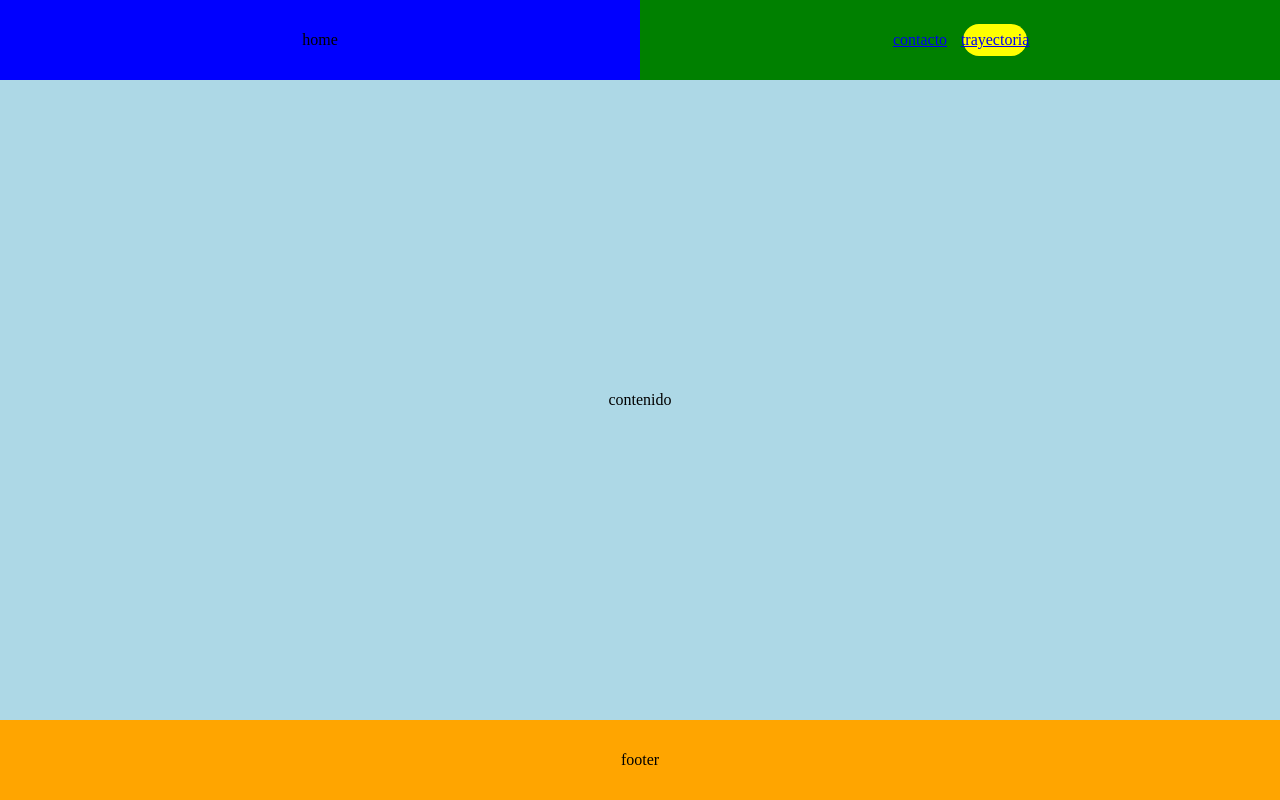
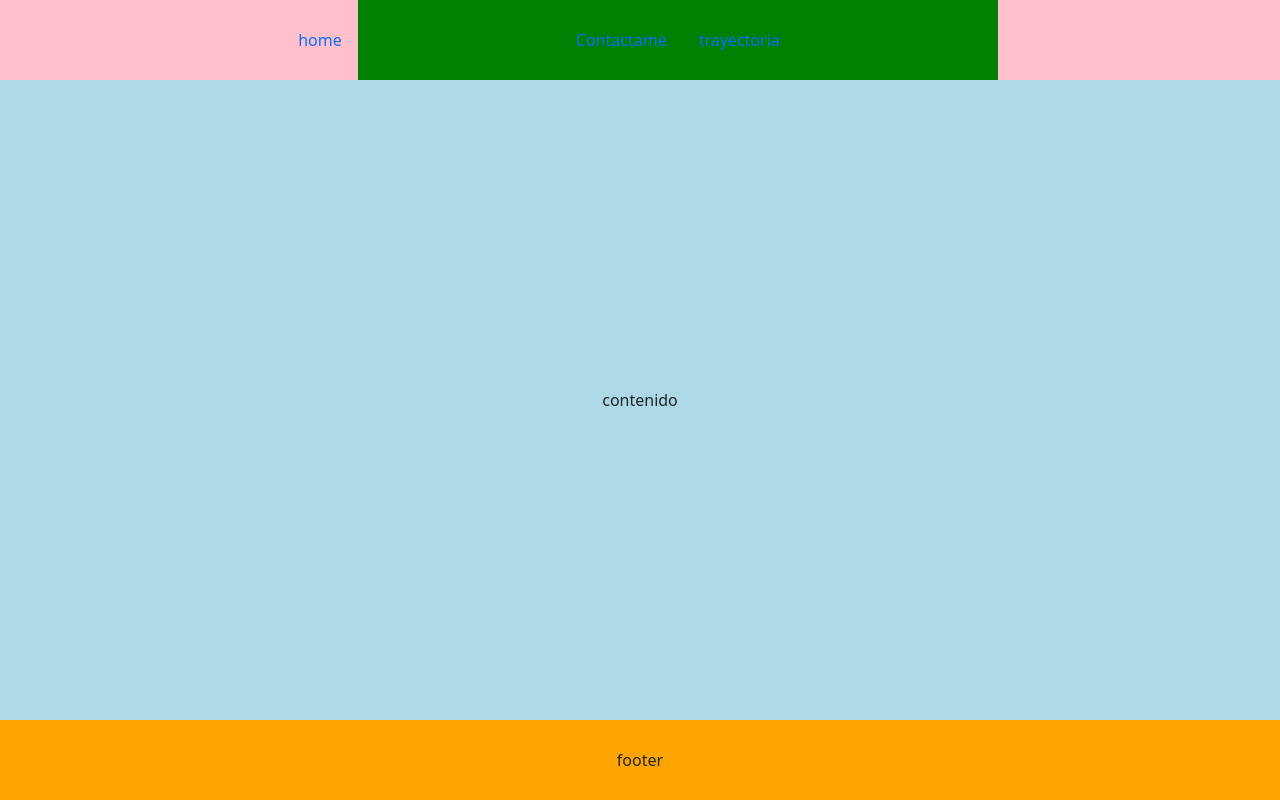
Before and after one commit to parra1996/mySite, a plain HTML site: page index.html in a window 1280 px wide. Drawn offline with nearby package versions, Linux system fonts and the light colour scheme.

Commit message:
feat: agregado bootstrap

```diff
--- a/index.html
+++ b/index.html
@@ -1,29 +1,47 @@
 <!DOCTYPE html>
 <html lang="en">
+
 <head>
     <meta charset="UTF-8">
     <meta http-equiv="X-UA-Compatible" content="IE=edge">
     <meta name="viewport" content="width=device-width, initial-scale=1.0">
     <title>My site</title>
+    <link href="https://cdn.jsdelivr.net/npm/bootstrap@5.2.0-beta1/dist/css/bootstrap.min.css" rel="stylesheet"
+        integrity="sha384-0evHe/X+R7YkIZDRvuzKMRqM+OrBnVFBL6DOitfPri4tjfHxaWutUpFmBp4vmVor" crossorigin="anonymous">
     <link rel="stylesheet" href="CSS/style.css">
 </head>
+
 <body>
     <div class="header">
-        <div class="boton_izq">
-            <div class="boton_home" href="index.html">home</div>
+    <div class="boton_iz">
+        <ul class="nav">
+            <li class="nav-item">
+                <a class="nav-link active" aria-current="page" href="index.html">home</a>
+            </li>
+        </ul>
+    </div>
+    <div class="boton_der">
+        <ul class="nav">
+            <li class="nav-item">
+                <a class="nav-link" href="contacto.html">Contactame</a>
+            </li>
+            <li class="nav-item">
+                <a class="nav-link" href="trayectoria.html">trayectoria</a>
+            </li>
+        </ul>
         </div>
-        <div class="boton_der">
-            <div class="boton_contacto" >
-                <a href="contacto.html">contacto</a>
-            </div>
-            <div class="boton_trayectoria">
-                <a href="trayectoria.html">trayectoria</a>
-            </div>
-        </div>
+    </div>
     </div>
     <div class="centro">contenido</div>
     <div class="footer">footer</div>
 
-<script src="JS/main.js" ></script>
+
+
+
+    <script src="https://cdn.jsdelivr.net/npm/bootstrap@5.2.0-beta1/dist/js/bootstrap.bundle.min.js"
+        integrity="sha384-pprn3073KE6tl6bjs2QrFaJGz5/SUsLqktiwsUTF55Jfv3qYSDhgCecCxMW52nD2" crossorigin="anonymous">
+    </script>
+    <script src="JS/main.js"></script>
 </body>
+
 </html>
```
Also changed, not shown: header.html (+10 -2 lines).
